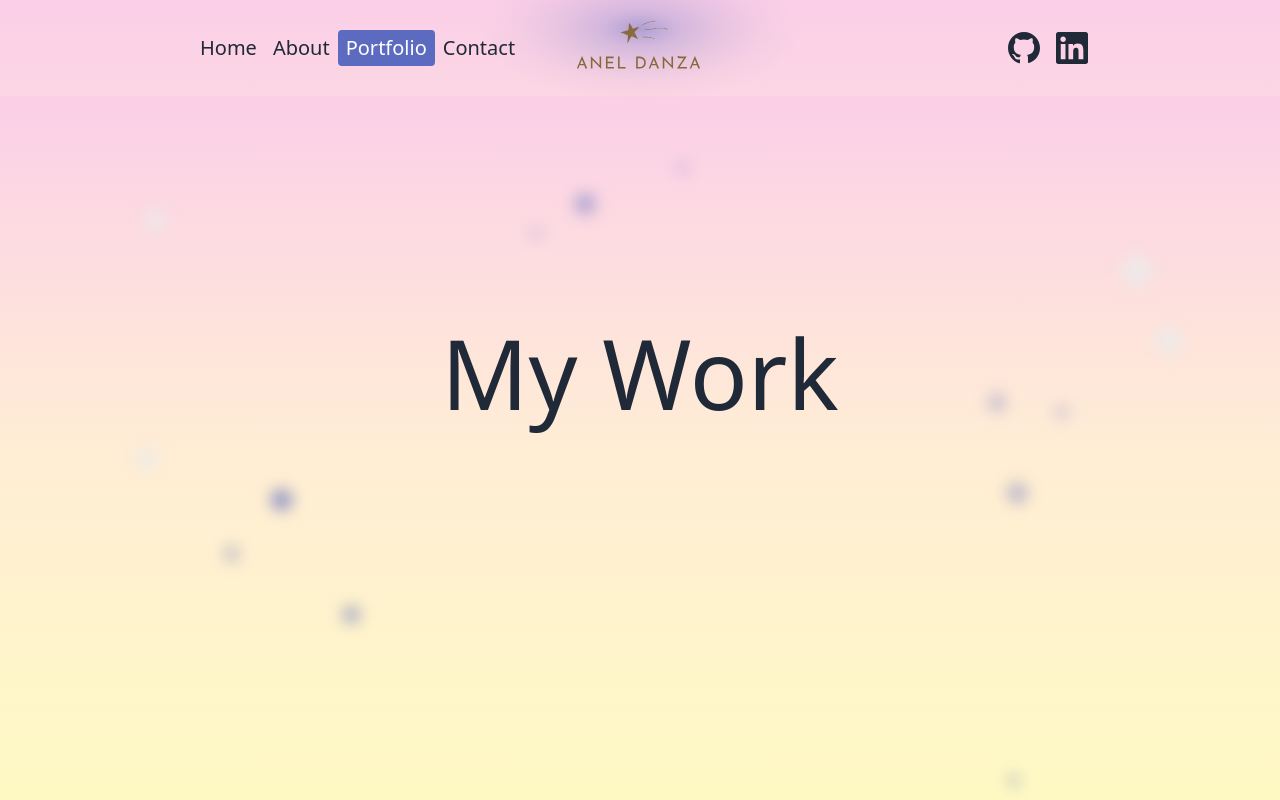
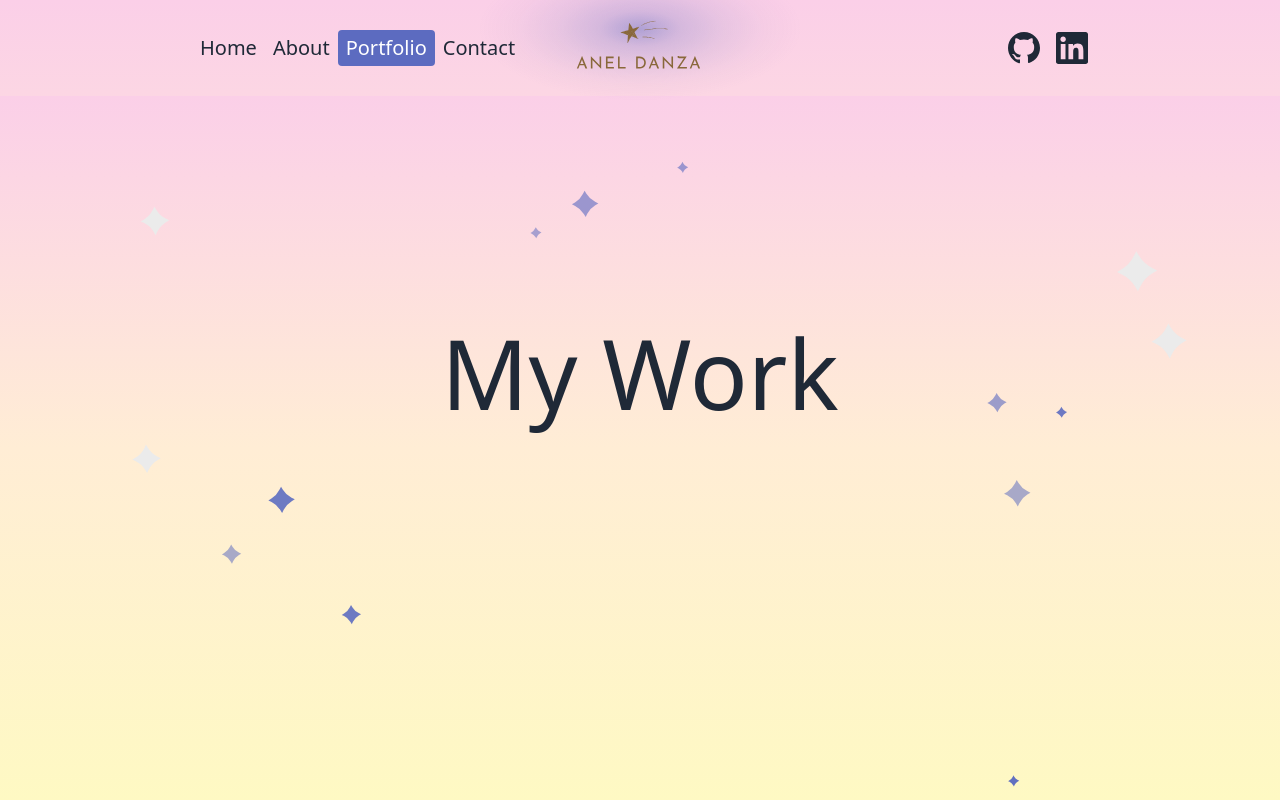
Before and after one commit to aneldanza/personal-portfolio, a React (Vite) app: page /portfolio in a window 1280 px wide. Shown: the top 800 px of the page. Built offline with nearby package versions, Linux system fonts and the light colour scheme.

Commit message:
remove blur on portfolio page

```diff
--- a/src/components/portfolio/StarryBg.tsx
+++ b/src/components/portfolio/StarryBg.tsx
@@ -21,7 +21,8 @@ const StarryBg = () => {
     },
   };
   return (
-    <div className="filter-[url('#goo')] md:blur-sm">
+    <div className="">
+      {/* <div className="filter-[url('#goo')] md:blur-sm"> */}
       <svg
         id="freepik--Sparkles--inject-23"
         className="animable"
```
